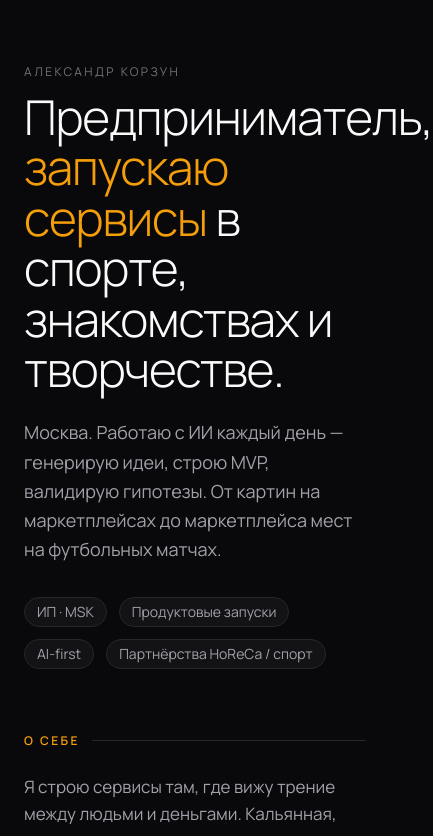
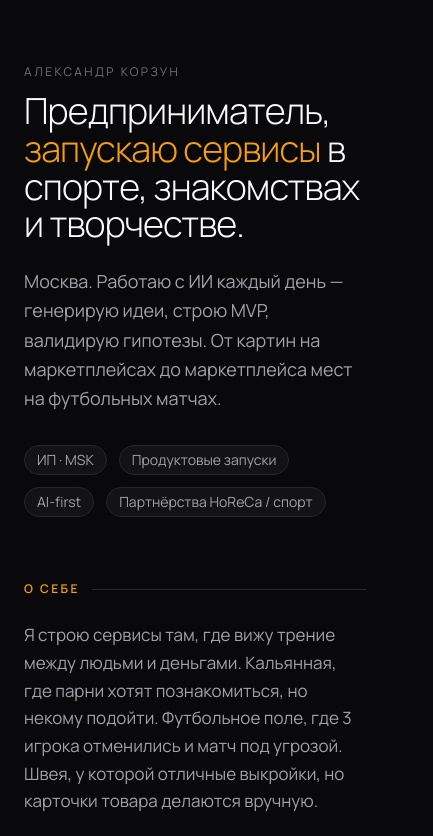
Before and after one commit to nooneteaches/korzun, a Next.js app: page / in a window 390 px wide. Shown: the top 836 px of the page, 433 px wide, since content can reach past the window. Built offline with nearby package versions, Linux system fonts and the light colour scheme.

Commit message:
fix: reduce h1 to text-4xl on mobile to prevent overflow

```diff
--- a/app/page.tsx
+++ b/app/page.tsx
@@ -165,7 +165,7 @@ function Hero() {
   return (
     <header className="mb-16 sm:mb-24">
       <div className="text-xs uppercase tracking-[0.2em] text-fg-dim">Александр Корзун</div>
-      <h1 className="mt-3 text-5xl font-light leading-[1.05] tracking-tight sm:text-6xl">
+      <h1 className="mt-3 text-4xl font-light leading-[1.05] tracking-tight sm:text-5xl md:text-6xl">
         Предприниматель,<br />
         <span className="text-accent">запускаю сервисы</span> в спорте,
         знакомствах и творчестве.
```
